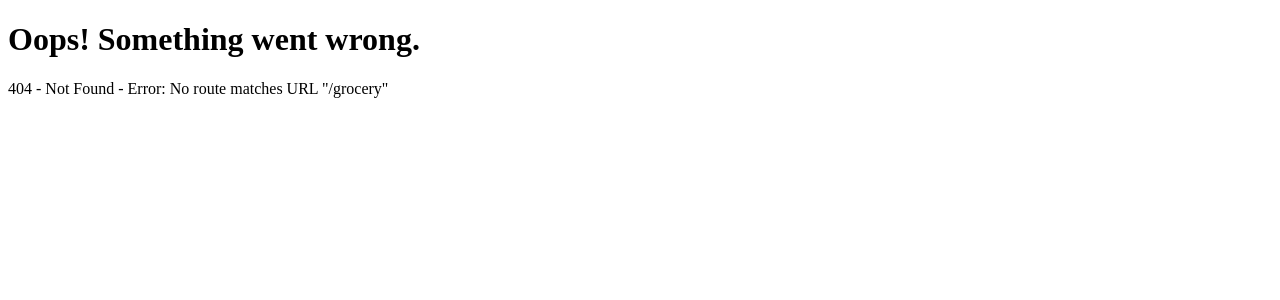
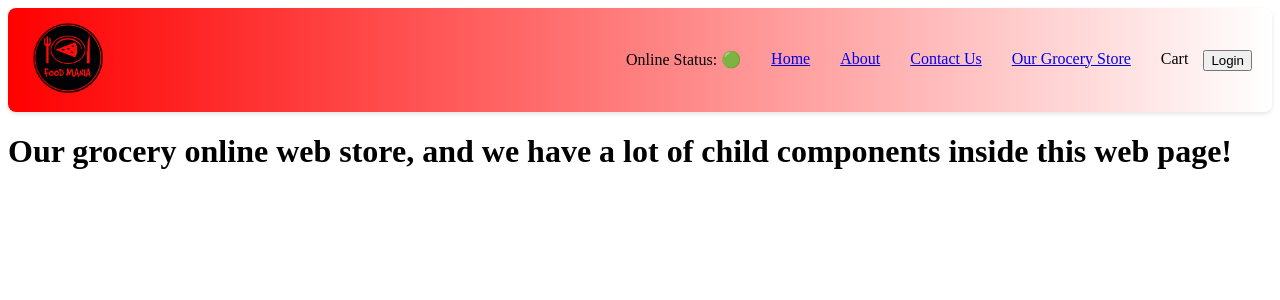
Before and after one commit to DEEPAK1164/FoodMania, a React (Vite) app in the folder Lecture-4/: page /grocery in a window 1280 px wide. Before the commit this address had no page. Shown: the top 300 px of the page. Built offline with nearby package versions, Linux system fonts and the light colour scheme.

Commit message:
episode-9 done

```diff
--- a/Lecture-4/App.js
+++ b/Lecture-4/App.js
@@ -1,13 +1,17 @@
 
-      import React from "react"; //importing react from node module
+      import React, {lazy, Suspense} from "react"; //importing react from node module
       import ReactDOM from "react-dom/client"; //importing react-dom from node module
       import Header from "./components/Header.jsx";
       import Body from "./components/Body.jsx";
       import { createBrowserRouter, RouterProvider, Outlet } from "react-router-dom";
       import About from "./components/About.jsx";
-import Contact from "./components/Contact.jsx";
-import Error from "./components/Error.jsx";
-import RestaurentMenu from "./components/RestaurentMenu.jsx";
+      import Contact from "./components/Contact.jsx";
+      import Error from "./components/Error.jsx";
+      import RestaurentMenu from "./components/RestaurentMenu.jsx";
+
+      const Grocery=lazy(()=>import("./components/Grocery.jsx"));
+
+
 
         const AppLayout=()=>{
             return <div className="app">
@@ -45,6 +49,10 @@ import RestaurentMenu from "./components/RestaurentMenu.jsx";
                   element:<Contact/>
                  },
                  {
+                  path:"/grocery",
+                  element:<Suspense fallback={<h1>Grocery store loading...</h1>}><Grocery/></Suspense>
+                 },
+                 {
                   // dynamic routing based on resId
                   path:"/restaurent/:resId",
                   element:<RestaurentMenu/>
--- a/Lecture-4/components/Body.jsx
+++ b/Lecture-4/components/Body.jsx
@@ -3,6 +3,7 @@ import RestaurentCard from "./RestaurentCard";
 
 import { SWIGGY_RESTAURANTS_URL } from "../utils/constants";
 import Shimmer from "./Shimmer";
+import useOnlineStatus from "../utils/useOnlineStatus";
 
 
 const Body = () => {
@@ -29,6 +30,10 @@ const Body = () => {
   useEffect(() => {
     fetchRestaurants();
   }, []);
+
+const onlineStatus=useOnlineStatus();
+if(onlineStatus===false) return <h1>looks like you are offline, please! connect to the internet</h1>
+
   return (
     <div className="body">
     <div className="filter-and-search">
--- /dev/null
+++ b/Lecture-4/components/Grocery.jsx
@@ -0,0 +1,11 @@
+import React from 'react'
+
+const Grocery = () => {
+  return (
+    <div>
+      <h1>Our grocery online web store, and we have a lot of child components inside this web page!</h1>
+    </div>
+  )
+}
+
+export default Grocery
--- a/Lecture-4/components/Header.jsx
+++ b/Lecture-4/components/Header.jsx
@@ -1,12 +1,13 @@
 import { useEffect, useState } from "react";
 import applogo from "../assets/applogo.png"; // 👈 Correct path from Header.jsx
 import { Link } from "react-router-dom";
-
-console.log(applogo);
+import useOnlineStatus from "../utils/useOnlineStatus";
+// console.log(applogo);
 
 const Header=()=>{
     const[btnNameReact,setBtnNameReact]=useState("Login");
-     console.log("Header Rendered!");
+    const onlineStatus=useOnlineStatus();
+   //   console.log("Header Rendered!");
 
     //when there is no dependency array useeffect called after every re render of the component
     //  useEffect(()=>{
@@ -34,9 +35,11 @@ const Header=()=>{
 
     <div className="nav-items">
        <ul>
+       <li>Online Status: {onlineStatus?"🟢":"🔴"}</li>
        <li><Link to="/">Home</Link></li>
           <li><Link to="/about">About</Link></li>
             <li><Link to="/contact">Contact Us</Link></li>
+              <li><Link to="/grocery">Our Grocery Store</Link></li>
               <li>Cart</li>
               <button className="login" onClick={()=>{
                  btnNameReact==="Login"?setBtnNameReact("Logout"):setBtnNameReact("Login");
--- a/Lecture-4/components/RestaurentCard.jsx
+++ b/Lecture-4/components/RestaurentCard.jsx
@@ -14,4 +14,5 @@ const RestaurentCard = ({ resName, cuisines, starRating, delTime, imageId }) =>
     </div>
   );
 };
+
 export default RestaurentCard;
--- a/Lecture-4/components/RestaurentMenu.jsx
+++ b/Lecture-4/components/RestaurentMenu.jsx
@@ -1,25 +1,31 @@
 import React, { useEffect, useState } from 'react';
 import Shimmer from './Shimmer';
 import { useParams } from 'react-router';
+import useRestaurantMenu from '../utils/useRestaurantMenu';
 const RestaurentMenu = () => {
-  const [resInfo, setResInfo] = useState(null);
+  // const [resInfo, setResInfo] = useState(null);
+
   const params=useParams();
   console.log(params);
   const {resId}=params;
   console.log(resId);
 
 
-  const fetchMenu = async () => {
-    const data = await fetch(
-      `https://www.swiggy.com/mapi/menu/pl?page-type=REGULAR_MENU&complete-menu=true&lat=26.912147662936903&lng=80.94426456838846&restaurantId=${resId}`
-    );
-    const json = await data.json();
-    setResInfo(json.data);
-  };
+  // const fetchMenu = async () => {
+  //   const data = await fetch(
+  //     `https://www.swiggy.com/mapi/menu/pl?page-type=REGULAR_MENU&complete-menu=true&lat=26.912147662936903&lng=80.94426456838846&restaurantId=${resId}`
+  //   );
+  //   const json = await data.json();
+  //   setResInfo(json.data);
+  // };
 
-  useEffect(() => {
-    fetchMenu();
-  }, []);
+  // useEffect(() => {
+  //   fetchMenu();
+  // }, []);
+
+
+const resInfo=useRestaurantMenu(resId);
+
 
   if (resInfo === null) return <Shimmer />;
 
--- /dev/null
+++ b/Lecture-4/utils/useOnlineStatus.js
@@ -0,0 +1,23 @@
+import React, { useState , useEffect} from 'react'
+
+function useOnlineStatus() {
+    const [onlineStatus,setOnlineStatus]=useState(true);
+
+    //check if online
+     useEffect(()=>{
+      window.addEventListener("offline",()=>{
+          setOnlineStatus(false);
+      });
+
+       window.addEventListener("online",()=>{
+          setOnlineStatus(true);
+      })
+
+
+     },[])
+
+     //return boolean value
+     return onlineStatus
+}
+
+export default useOnlineStatus
--- /dev/null
+++ b/Lecture-4/utils/useRestaurantMenu.js
@@ -0,0 +1,29 @@
+import { useEffect, useState } from 'react';
+
+const useRestaurantMenu = (resId) => {
+  const [resInfo, setResInfo] = useState(null);
+
+  useEffect(() => {
+    const fetchData = async () => {
+      try {
+        if (!resId) return;
+
+        const data = await fetch(
+          `https://www.swiggy.com/mapi/menu/pl?page-type=REGULAR_MENU&complete-menu=true&lat=26.912147662936903&lng=80.94426456838846&restaurantId=${resId}`
+        );
+        const json = await data.json();
+
+        setResInfo(json?.data); // ✅ you only want `.data` in most cases
+      } catch (error) {
+        console.error("Failed to fetch restaurant menu:", error);
+        setResInfo(null);
+      }
+    };
+
+    fetchData();
+  }, [resId]); // ✅ triggers re-fetch when resId is available
+
+  return resInfo;
+};
+
+export default useRestaurantMenu;
```
